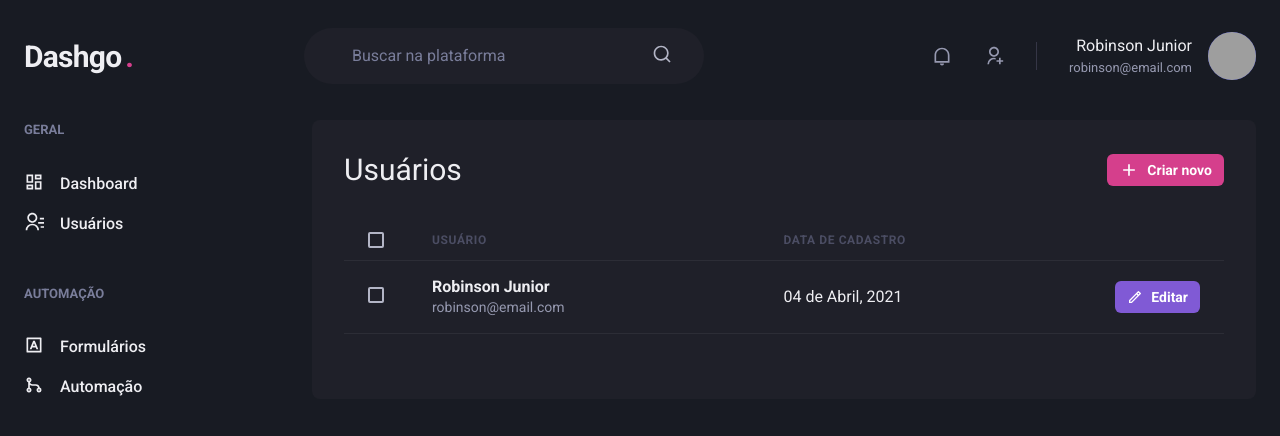
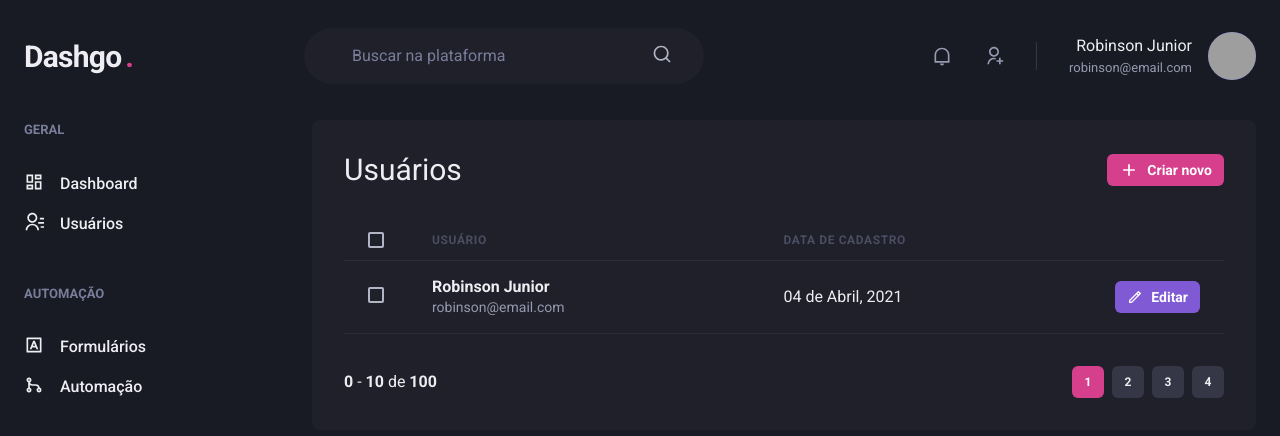
Before and after one commit to hardzork/dashgo, a Next.js app: page /users in a window 1280 px wide. Shown: the top 436 px of the page. Built offline with nearby package versions, Linux system fonts and the light colour scheme; grey boxes are pictures that could not be loaded.

Commit message:
Componente: Pagination

```diff
--- /dev/null
+++ b/src/components/Pagination.tsx
@@ -0,0 +1,56 @@
+import { Box, Button, Stack } from "@chakra-ui/react";
+
+export function Pagination() {
+  return (
+    <Stack
+      direction="row"
+      spacing="6"
+      mt="8"
+      justify="space-between"
+      align="center"
+    >
+      <Box>
+        <strong>0</strong> - <strong>10</strong> de <strong>100</strong>
+      </Box>
+      <Stack direction="row" spacing="2">
+        <Button
+          size="sm"
+          fontSize="xs"
+          w="4"
+          colorScheme="pink"
+          disabled
+          _disabled={{ bg: "pink.500", cursor: "default" }}
+        >
+          1
+        </Button>
+        <Button
+          size="sm"
+          fontSize="xs"
+          w="4"
+          bg="gray.700"
+          _hover={{ bg: "gray.500" }}
+        >
+          2
+        </Button>
+        <Button
+          size="sm"
+          fontSize="xs"
+          w="4"
+          bg="gray.700"
+          _hover={{ bg: "gray.500" }}
+        >
+          3
+        </Button>
+        <Button
+          size="sm"
+          fontSize="xs"
+          w="4"
+          bg="gray.700"
+          _hover={{ bg: "gray.500" }}
+        >
+          4
+        </Button>
+      </Stack>
+    </Stack>
+  );
+}
--- a/src/pages/users/index.tsx
+++ b/src/pages/users/index.tsx
@@ -15,6 +15,7 @@
 } from "@chakra-ui/react";
 import { RiAddLine, RiPencilLine } from "react-icons/ri";
 import { Header } from "../../components/Header";
+import { Pagination } from "../../components/Pagination";
 import { Sidebar } from "../../components/Sidebar";
 
 export default function UserList() {
@@ -77,6 +78,7 @@
               </Tr>
             </Tbody>
           </Table>
+          <Pagination />
         </Box>
       </Flex>
     </Box>
```
